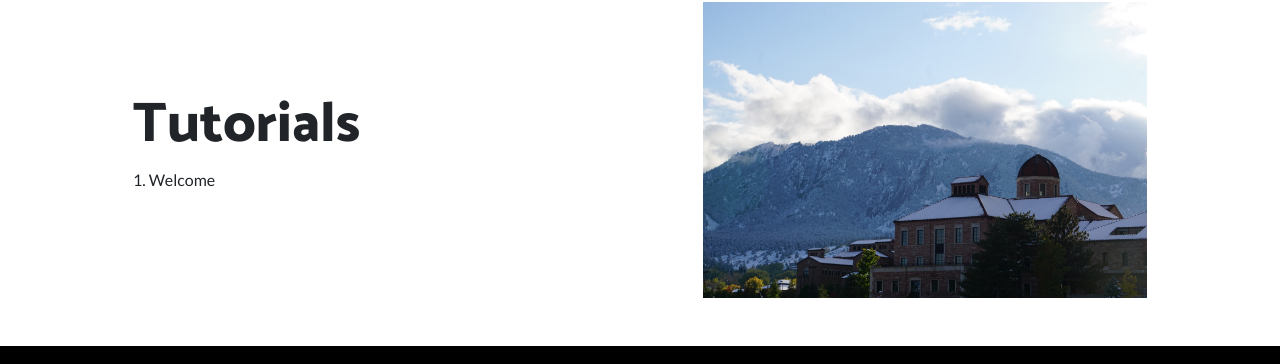
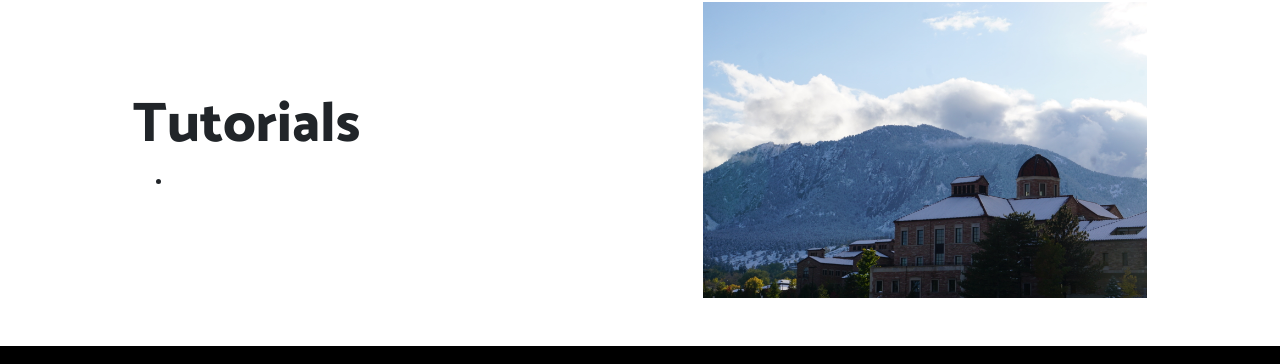
Before and after one commit to rc1208/rc1208.github.io, a Jekyll site: the page built from index.html, in a window 1280 px wide and 900 px high, scrolled down 918 px. Shown: the part 438-802 px from the top of the window. Built offline with Jekyll 4.4.1, drawn with Linux system fonts in a browser that asks for light colours.

Commit message:
Update index.html

```diff
--- a/index.html
+++ b/index.html
@@ -44,7 +44,15 @@
           <div class="col-lg-6 order-lg-1">
             <div class="p-5">
               <h2 class="display-4">Tutorials</h2>
-              <p>1. Welcome <a href = "{{ site.url }}{% post_url 2018-10-27-welcome-to-jekyll %}"> </p>
+                <ul>
+                      {%  for post in site.posts %}
+                      <li>
+                            <h3> <a href = "{{post.url}}"></h3>
+                      </li>
+                      {% endfor %}
+                </ul>
+
+
           </div>
         </div>
       </div>
```
